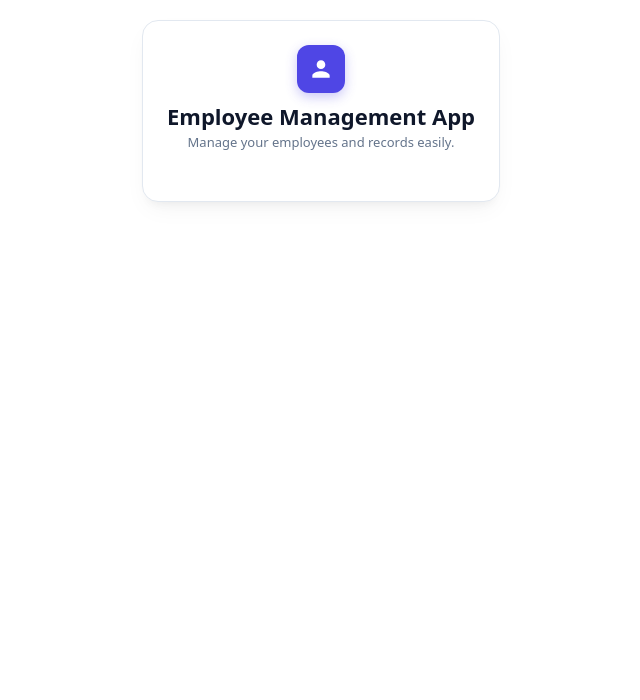
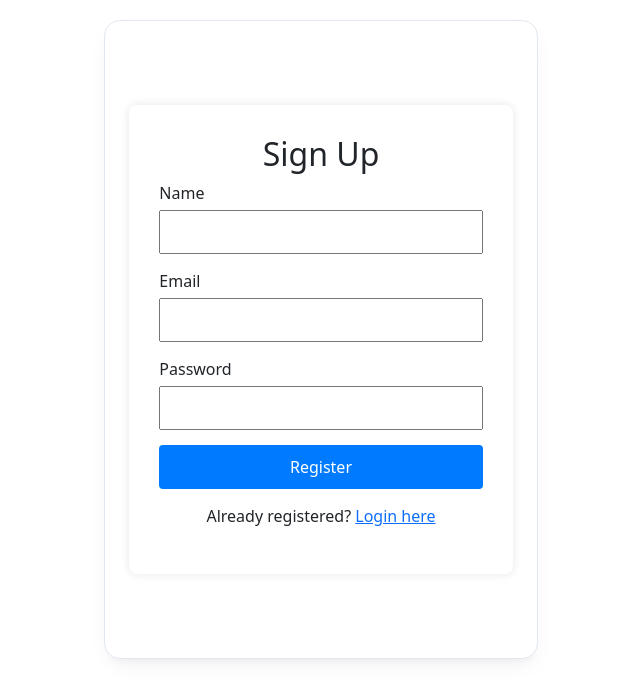
Before and after one commit to Manash123-code/employee-management-system, a React (Create React App) app in the folder frontend/: page /signup in a window 1280 px wide. Shown: the top 700 px of the page, without its empty margins (319-959 px from the left). Built offline with nearby package versions, Linux system fonts and the light colour scheme.

Commit message:
Fixed App.js and added routes

```diff
--- a/frontend/src/App.js
+++ b/frontend/src/App.js
@@ -4,25 +4,22 @@ import './App.css';
 
 import EmployeeManagementApp from './Components/EmployeeManagementApp';
 import EmployeeDetails from './Components/EmployeeDetails';
+import Login from './Components/Login';
+import Signup from './Components/Signup';
 
 function App() {
   return (
     <div className="main-card">
-      {/* Centered Modern Header */}
-      <div className="app-header">
-        <div className="app-logo">
-          <svg viewBox="0 0 24 24">
-            <path d="M12 12c2.21 0 4-1.79 4-4s-1.79-4-4-4-4 1.79-4 4 1.79 4 4 4zm0 2c-2.67 0-8 1.34-8 4v2h16v-2c0-2.66-5.33-4-8-4z" />
-          </svg>
-        </div>
-        <h1>Employee Management App</h1>
-        <p>Manage your employees and records easily.</p>
-      </div>
-
-      {/* Routes */}
       <BrowserRouter>
         <Routes>
-          <Route path="/" element={<Navigate to="/employee" />} />
+          {/* Default redirect to Login */}
+          <Route path="/" element={<Navigate to="/login" />} />
+
+          {/* Auth Routes */}
+          <Route path="/login" element={<Login />} />
+          <Route path="/signup" element={<Signup />} />
+
+          {/* Dashboard / Employee Routes */}
           <Route path="/employee" element={<EmployeeManagementApp />} />
           <Route path="/employee/:id" element={<EmployeeDetails />} />
         </Routes>
--- /dev/null
+++ b/frontend/src/Components/Login.js
@@ -0,0 +1,52 @@
+import React, { useState } from 'react';
+import { useNavigate, Link } from 'react-router-dom';
+
+function Login() {
+    const [loginInfo, setLoginInfo] = useState({ email: '', password: '' });
+    const navigate = useNavigate();
+
+    const handleChange = (e) => {
+        setLoginInfo({ ...loginInfo, [e.target.name]: e.target.value });
+    };
+
+    const handleLogin = async (e) => {
+        e.preventDefault();
+        try {
+            const response = await fetch('https://employee-management-system-1-w067.onrender.com/auth/login', {
+                method: 'POST',
+                headers: { 'Content-Type': 'application/json' },
+                body: JSON.stringify(loginInfo)
+            });
+            const result = await response.json();
+            if (result.success) {
+                localStorage.setItem('token', result.jwtToken);
+                localStorage.setItem('loggedInUser', result.name);
+                navigate('/employee');
+            } else {
+                alert(result.message);
+            }
+        } catch (err) {
+            alert('Login error: ' + err.message);
+        }
+    };
+
+    return (
+        <div style={{ maxWidth: '400px', margin: '60px auto', padding: '30px', boxShadow: '0 0 10px rgba(0,0,0,0.1)', borderRadius: '8px' }}>
+            <h2 style={{ textAlign: 'center' }}>Login</h2>
+            <form onSubmit={handleLogin}>
+                <div style={{ marginBottom: '15px' }}>
+                    <label>Email</label>
+                    <input type="email" name="email" onChange={handleChange} required style={{ width: '100%', padding: '8px', marginTop: '5px' }} />
+                </div>
+                <div style={{ marginBottom: '15px' }}>
+                    <label>Password</label>
+                    <input type="password" name="password" onChange={handleChange} required style={{ width: '100%', padding: '8px', marginTop: '5px' }} />
+                </div>
+                <button type="submit" style={{ width: '100%', padding: '10px', background: '#28a745', color: '#fff', border: 'none', borderRadius: '4px', cursor: 'pointer' }}>Login</button>
+            </form>
+            <p style={{ textAlign: 'center', marginTop: '15px' }}>Don't have an account? <Link to="/signup">Sign up</Link></p>
+        </div>
+    );
+}
+
+export default Login;
--- /dev/null
+++ b/frontend/src/Components/Signup.js
@@ -0,0 +1,55 @@
+import React, { useState } from 'react';
+import { useNavigate, Link } from 'react-router-dom';
+
+function Signup() {
+    const [signupInfo, setSignupInfo] = useState({ name: '', email: '', password: '' });
+    const navigate = useNavigate();
+
+    const handleChange = (e) => {
+        setSignupInfo({ ...signupInfo, [e.target.name]: e.target.value });
+    };
+
+    const handleSignup = async (e) => {
+        e.preventDefault();
+        try {
+            const response = await fetch('https://employee-management-system-1-w067.onrender.com/auth/signup', {
+                method: 'POST',
+                headers: { 'Content-Type': 'application/json' },
+                body: JSON.stringify(signupInfo)
+            });
+            const result = await response.json();
+            if (result.success) {
+                alert(result.message);
+                navigate('/login');
+            } else {
+                alert(result.message);
+            }
+        } catch (err) {
+            alert('Signup error: ' + err.message);
+        }
+    };
+
+    return (
+        <div style={{ maxWidth: '400px', margin: '60px auto', padding: '30px', boxShadow: '0 0 10px rgba(0,0,0,0.1)', borderRadius: '8px' }}>
+            <h2 style={{ textAlign: 'center' }}>Sign Up</h2>
+            <form onSubmit={handleSignup}>
+                <div style={{ marginBottom: '15px' }}>
+                    <label>Name</label>
+                    <input type="text" name="name" onChange={handleChange} required style={{ width: '100%', padding: '8px', marginTop: '5px' }} />
+                </div>
+                <div style={{ marginBottom: '15px' }}>
+                    <label>Email</label>
+                    <input type="email" name="email" onChange={handleChange} required style={{ width: '100%', padding: '8px', marginTop: '5px' }} />
+                </div>
+                <div style={{ marginBottom: '15px' }}>
+                    <label>Password</label>
+                    <input type="password" name="password" onChange={handleChange} required style={{ width: '100%', padding: '8px', marginTop: '5px' }} />
+                </div>
+                <button type="submit" style={{ width: '100%', padding: '10px', background: '#007bff', color: '#fff', border: 'none', borderRadius: '4px', cursor: 'pointer' }}>Register</button>
+            </form>
+            <p style={{ textAlign: 'center', marginTop: '15px' }}>Already registered? <Link to="/login">Login here</Link></p>
+        </div>
+    );
+}
+
+export default Signup;
```
